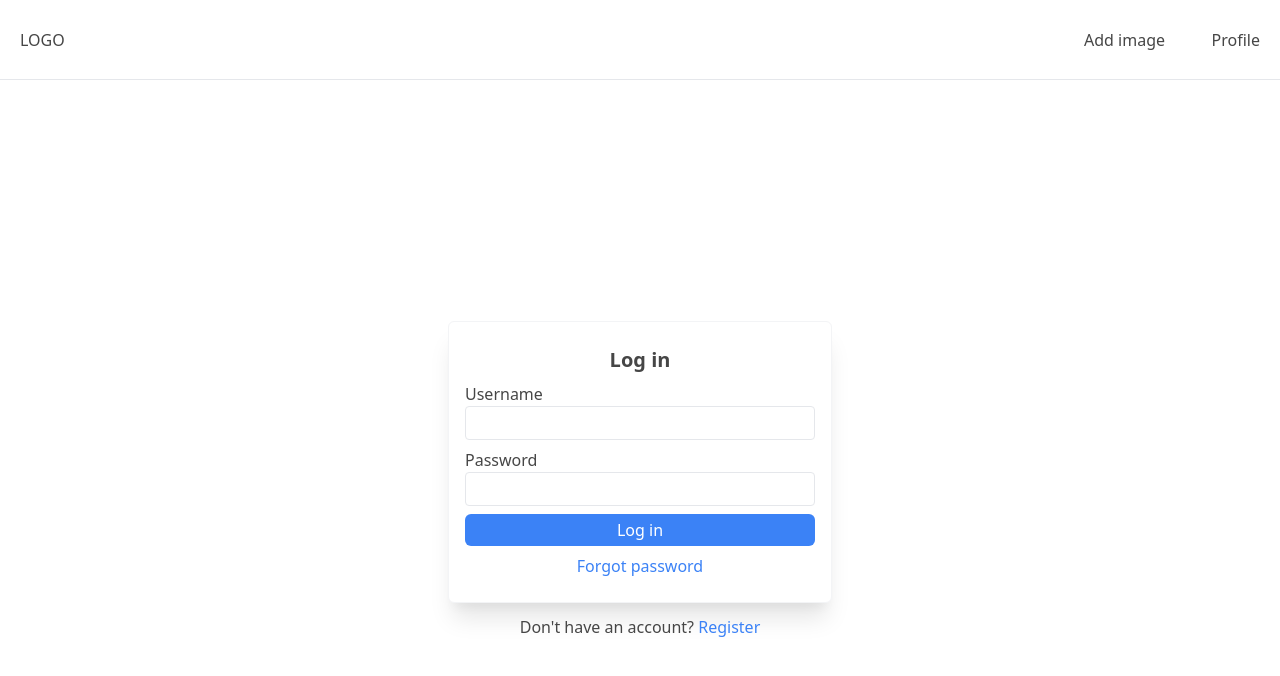
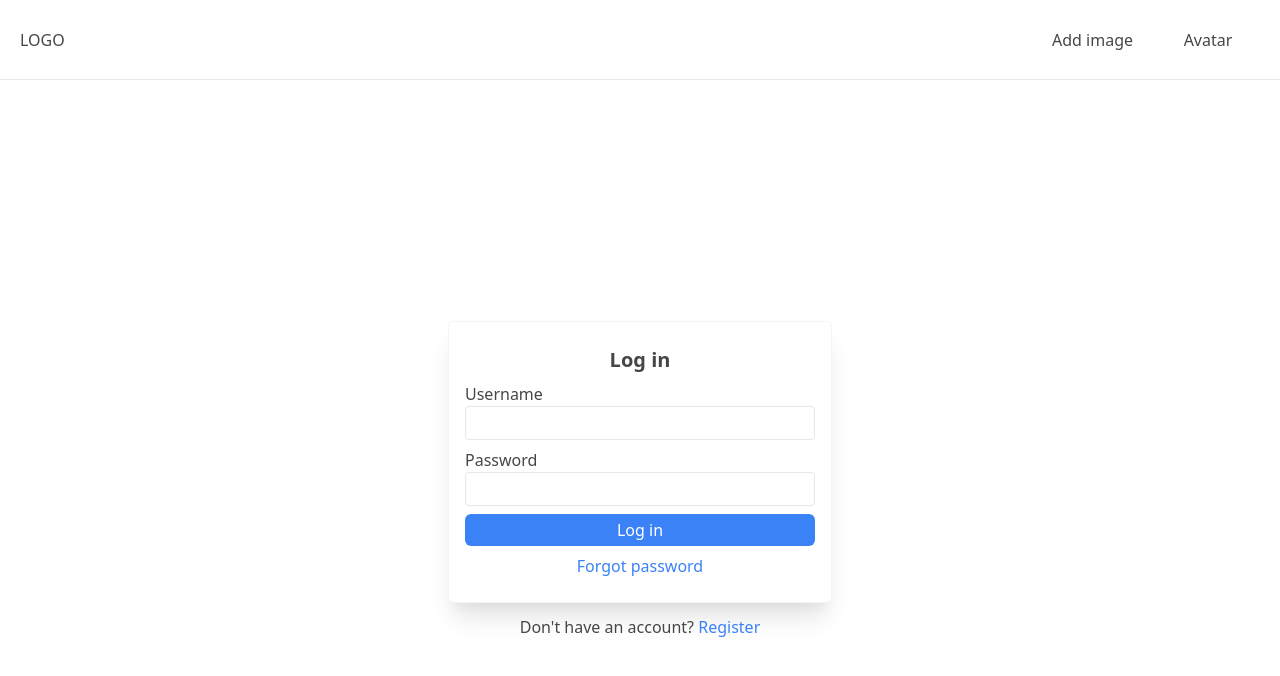
Before and after one commit to christocarr/firebase-next-auth, a Next.js app: page /login in a window 1280 px wide. Shown: the top 676 px of the page. Built offline with nearby package versions, Linux system fonts and the light colour scheme; no server answers; sample sign-in values are in the browser's storage.

Commit message:
wip: style nav drop down

```diff
--- a/components/Layout/Header.js
+++ b/components/Layout/Header.js
@@ -23,13 +23,13 @@ function Header() {
       )}
       {/* only show nav when a user is signed in */}
       {currentUser && (
-        <nav className="w-44">
+        <nav className="w-52">
           <ul className="flex flex-row-reverse justify-between">
-            <li>
-              {/* <Link href="/profile">Profile</Link> */}
-              <button onClick={handleOpenDropdown}>Profile</button>
+            <li className="w-1/2">
+              <div className="flex justify-center relative">
+                <button onClick={handleOpenDropdown}>Avatar</button>
                 {openDropdown && (
-                <ul className="flex flex-col absolute">
+                  <ul className="flex flex-col items-center absolute top-6 left-0 py-1 bg-white w-full">
                     <li>
                       <Link href="/profile">Profile</Link>
                     </li>
@@ -38,9 +38,9 @@ function Header() {
                     </li>
                   </ul>
                 )}
+              </div>
             </li>
-            <li>
-              {/* <Link href="/image-upload">Add image</Link> */}
+            <li className="w-1/2">
               <button onClick={toggleModal}>Add image</button>
             </li>
           </ul>
```
Lines whose indentation alone changed are shown as unchanged.
